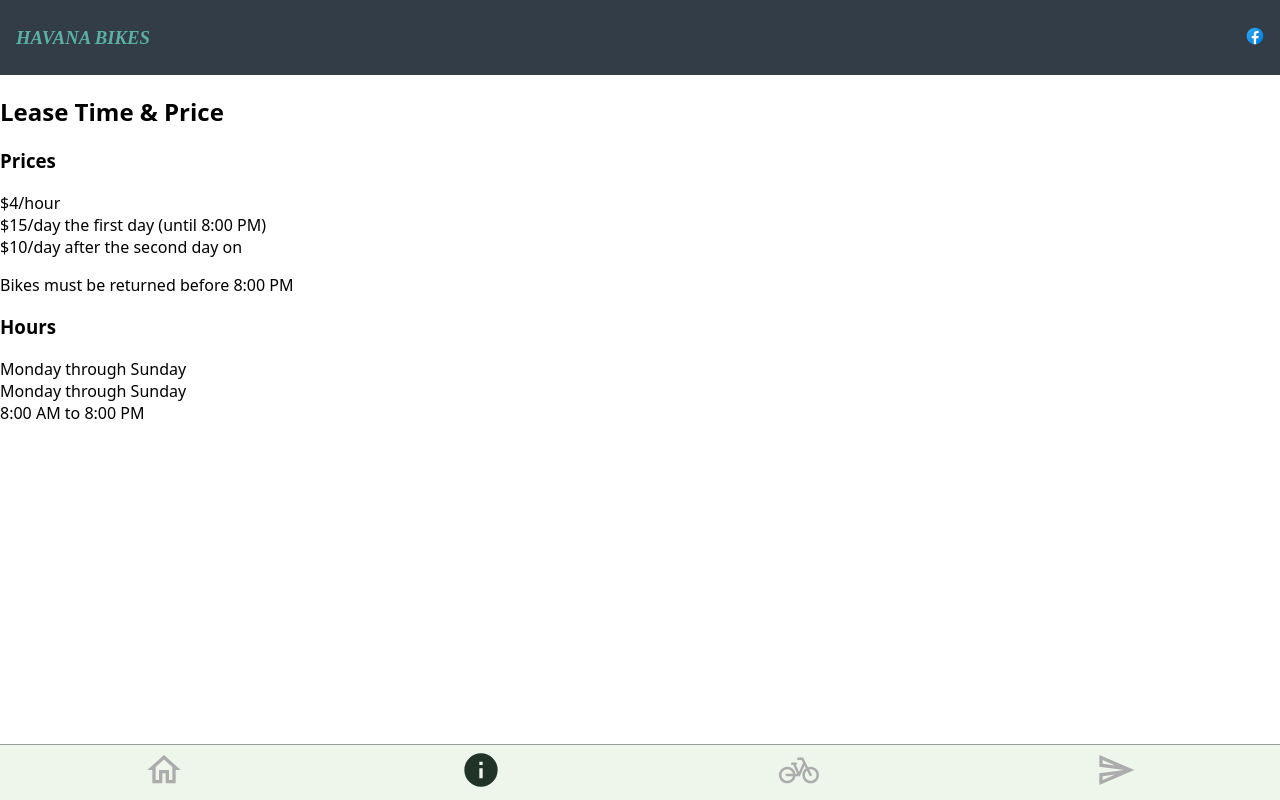
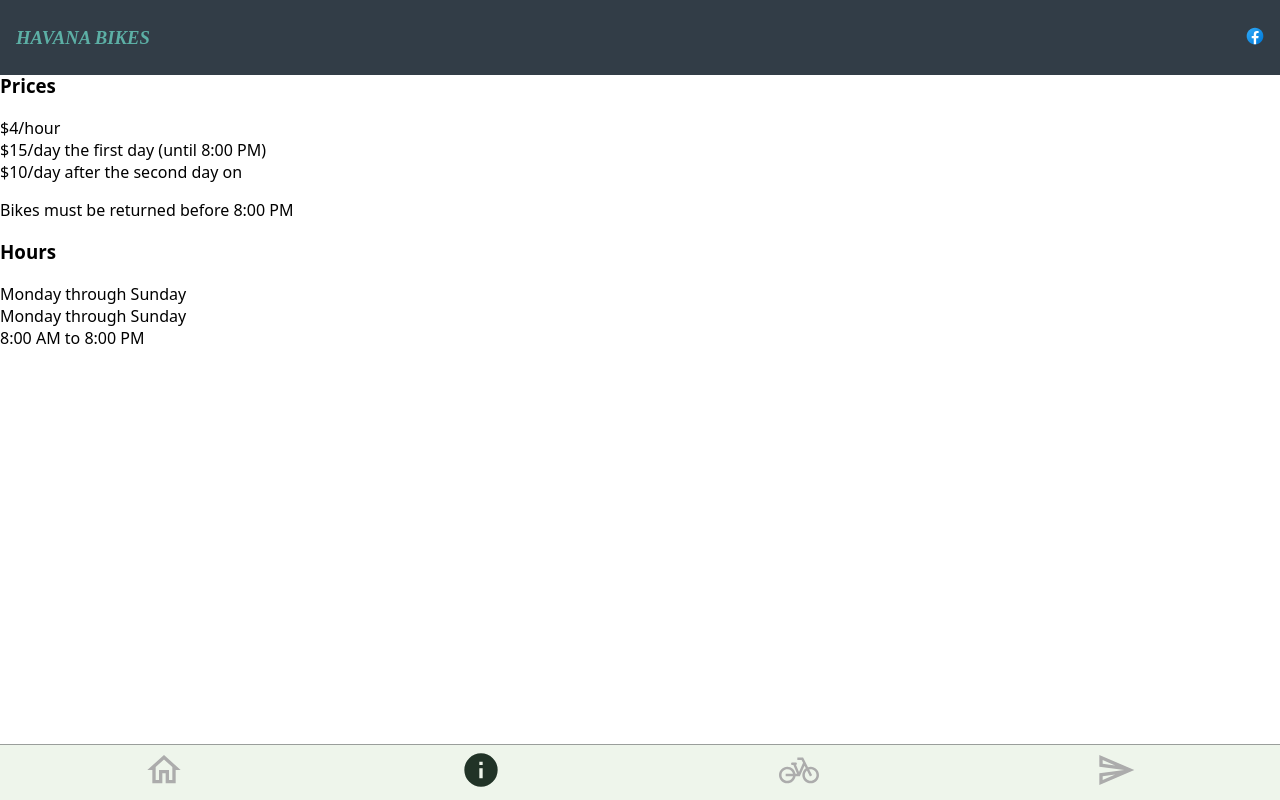
Before and after one commit to YuriPadilla/capstone-project, a Next.js app: page /InfoPage in a window 1280 px wide. Built offline with nearby package versions, Linux system fonts and the light colour scheme.

Commit message:
update Header position

```diff
--- a/components/Header/StyledHeader.styled.js
+++ b/components/Header/StyledHeader.styled.js
@@ -1,6 +1,10 @@
 import styled from "styled-components";
 
 export const StyledHeader = styled.header`
+  position: fixed;
+  top: 0;
+  z-index: 10;
+
   margin: 0;
   padding: 1em;
 
@@ -15,7 +19,6 @@ export const StyledHeader = styled.header`
 
   display: flex;
   align-items: center;
-  position: relative;
 `;
 
 export const StyledIconFacebook = styled.div`
```
